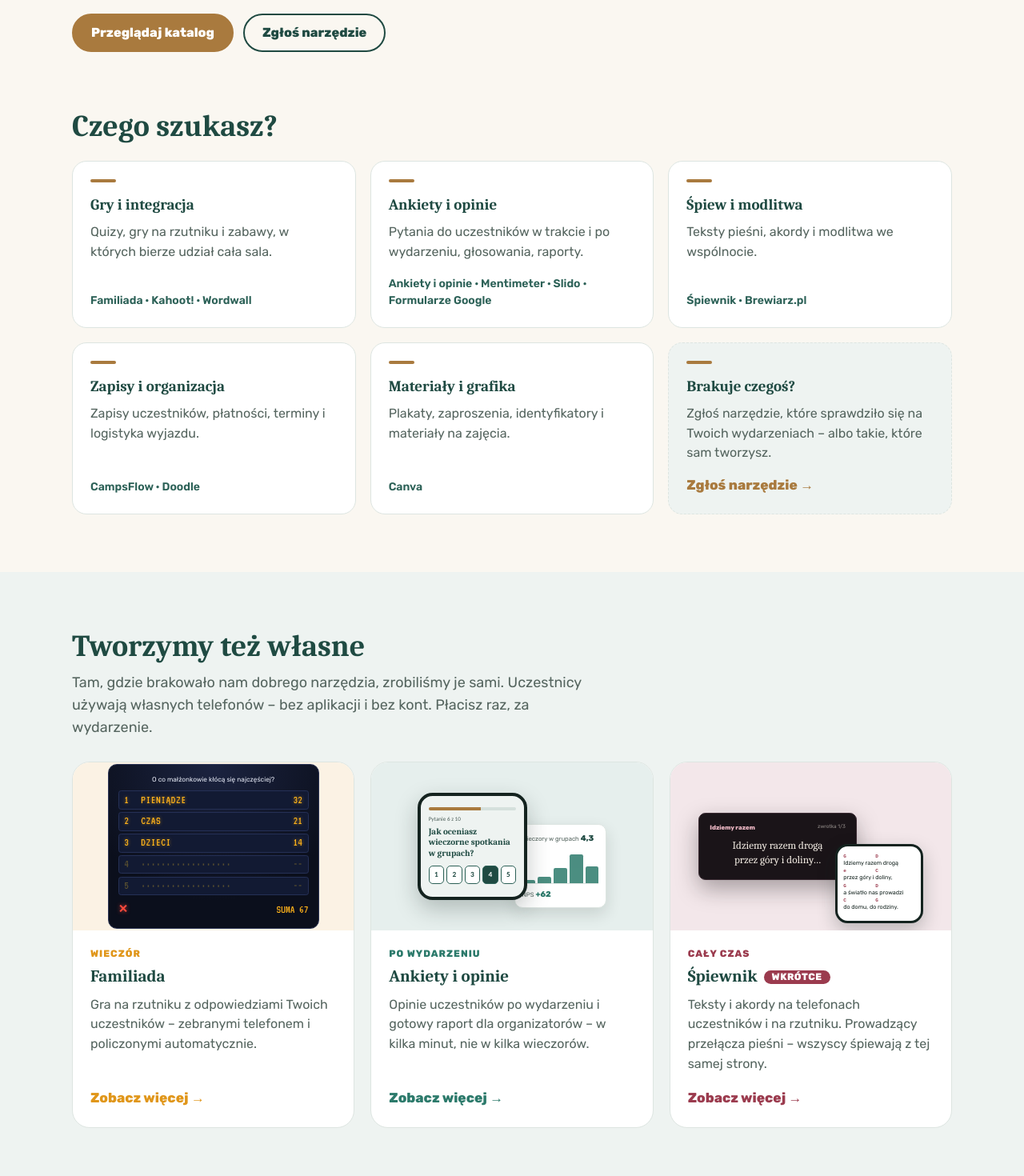
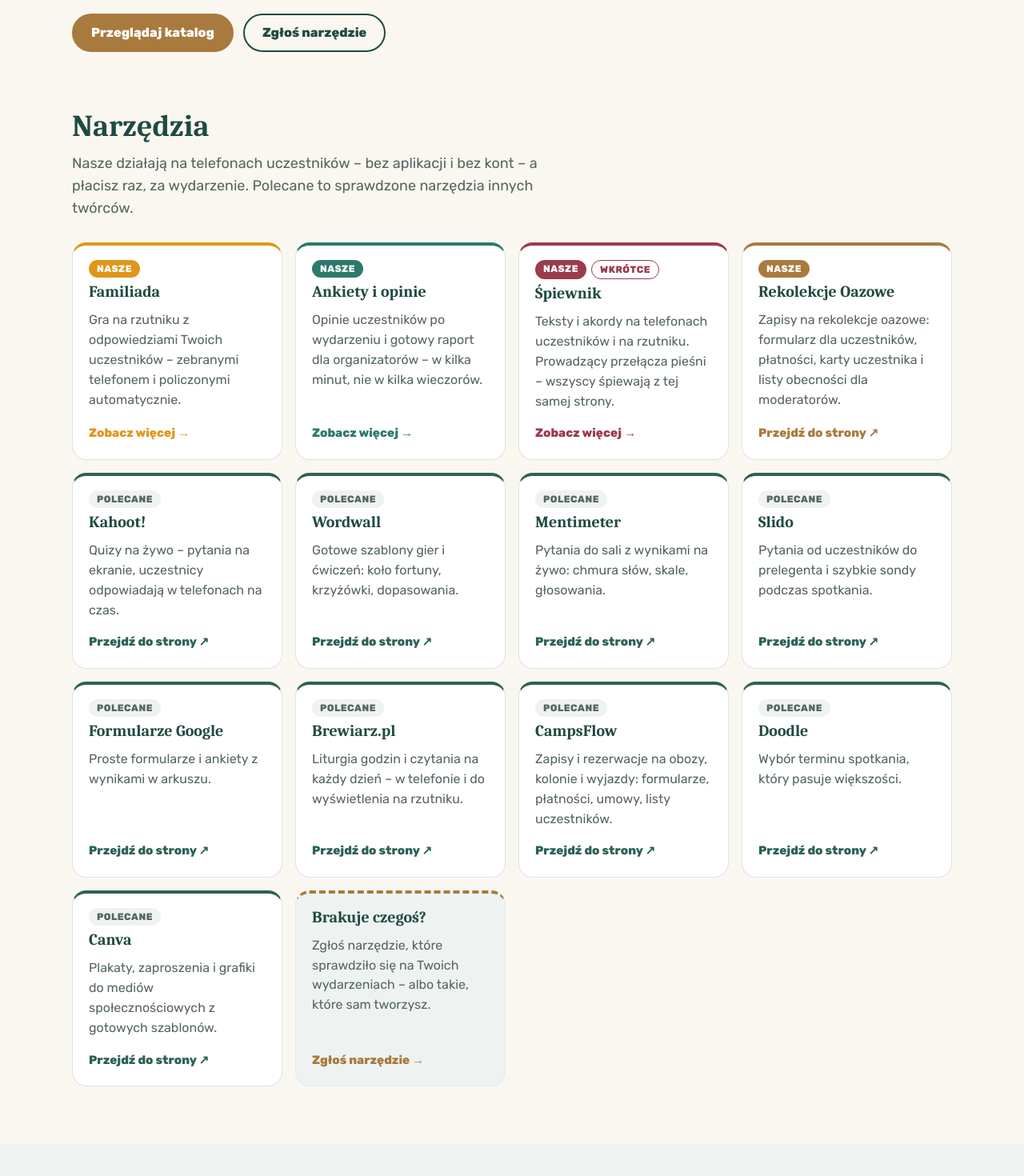
Before and after one commit to radzisz/familiada, a Next.js app: page / in a window 1280 px wide. Shown: the part 440-1910 px from the top of the page at 80% size. Built offline with nearby package versions, Linux system fonts and the light colour scheme.

Commit message:
Animatornia catalog: flat list instead of categories, add Rekolekcje Oazowe as our tool
Co-Authored-By: Claude Opus 5.5 <noreply@anthropic.com>

```diff
--- a/src/app/(site)/narzedzia/page.tsx
+++ b/src/app/(site)/narzedzia/page.tsx
@@ -8,7 +8,7 @@ import { pageMetadata } from "@/lib/siteMetadata";
 export const metadata: Metadata = pageMetadata(
   "/narzedzia",
   `Katalog narzędzi – ${PLATFORM.name}`,
-  "Sprawdzone narzędzia dla prowadzących wydarzenia: gry i quizy, ankiety, śpiewniki, zapisy na wyjazdy i materiały.",
+  "Sprawdzone narzędzia dla prowadzących wydarzenia: gry i quizy, ankiety, śpiewniki, zapisy na wyjazdy – nasze i polecane.",
 );
 
 export default function CatalogPage() {
--- a/src/app/(site)/opengraph-image.tsx
+++ b/src/app/(site)/opengraph-image.tsx
@@ -1,5 +1,5 @@
 import { ImageResponse } from "next/og";
-import { CATEGORIES, PLATFORM } from "@/lib/site";
+import { PLATFORM, TOOLS } from "@/lib/site";
 
 export const alt = `${PLATFORM.name} – ${PLATFORM.tagline}`;
 export const size = { width: 1200, height: 630 };
@@ -13,8 +13,8 @@ export default function OpengraphImage() {
         <div style={{ fontSize: 92, fontWeight: 700 }}>{PLATFORM.name}</div>
         <div style={{ fontSize: 40, marginTop: 20, color: "#55655f", maxWidth: 900 }}>{PLATFORM.tagline}</div>
         <div style={{ display: "flex", flexWrap: "wrap", gap: 16, marginTop: 56 }}>
-          {CATEGORIES.map((c) => (
-            <div key={c.slug} style={{ padding: "10px 24px", borderRadius: 999, background: "#1F4A42", color: "#fff", fontSize: 28, fontWeight: 700 }}>{c.name}</div>
+          {TOOLS.map((t) => (
+            <div key={t.slug} style={{ padding: "12px 28px", borderRadius: 999, background: t.accent, color: "#fff", fontSize: 30, fontWeight: 700 }}>{t.name}</div>
           ))}
         </div>
       </div>
--- a/src/app/(site)/page.tsx
+++ b/src/app/(site)/page.tsx
@@ -1,8 +1,8 @@
 import type { Metadata } from "next";
 import Link from "next/link";
-import { CategoryTiles } from "@/components/site/Catalog";
-import { ContactSection, ToolCard } from "@/components/site/ToolPage";
-import { CATALOG, PLATFORM, TOOLS } from "@/lib/site";
+import { Catalog } from "@/components/site/Catalog";
+import { ContactSection } from "@/components/site/ToolPage";
+import { CATALOG, PLATFORM } from "@/lib/site";
 import { pageMetadata } from "@/lib/siteMetadata";
 
 export const metadata: Metadata = pageMetadata(
@@ -31,37 +31,28 @@ export default function HomePage() {
           <p className="st-eyebrow">{PLATFORM.name}</p>
           <h1>Katalog narzędzi<br />dla prowadzących wydarzenia</h1>
           <p className="st-lead">
-            Gry na rzutniku, ankiety, śpiewniki, zapisy na wyjazdy, materiały. Zbieramy narzędzia, które sprawdzają się
+            Gry na rzutniku, ankiety, śpiewniki, zapisy na wyjazdy. Zbieramy narzędzia, które sprawdzają się
             na rekolekcjach, obozach i spotkaniach – część tworzymy sami, resztę polecamy. Już {CATALOG.length} w katalogu.
           </p>
           <div className="st-actions">
-            <Link className="st-btn primary" href="/narzedzia">Przeglądaj katalog</Link>
+            <Link className="st-btn primary" href="#narzedzia">Przeglądaj katalog</Link>
             <Link className="st-btn ghost" href="/wspolpraca#zglos">Zgłoś narzędzie</Link>
           </div>
         </div>
       </section>
 
-      <section className="st-section st-section-tight">
+      <section className="st-section st-section-tight" id="narzedzia">
         <div className="st-wrap">
-          <h2>Czego szukasz?</h2>
-          <CategoryTiles />
+          <h2>Narzędzia</h2>
+          <p className="st-sub">
+            Nasze działają na telefonach uczestników – bez aplikacji i bez kont – a płacisz raz, za wydarzenie.
+            Polecane to sprawdzone narzędzia innych twórców.
+          </p>
+          <Catalog />
         </div>
       </section>
 
-      <section className="st-section alt" id="nasze">
-        <div className="st-wrap">
-          <h2>Tworzymy też własne</h2>
-          <p className="st-sub">
-            Tam, gdzie brakowało nam dobrego narzędzia, zrobiliśmy je sami. Uczestnicy używają własnych telefonów –
-            bez aplikacji i bez kont. Płacisz raz, za wydarzenie.
-          </p>
-          <div className="st-tools">
-            {TOOLS.map((t) => <ToolCard key={t.slug} slug={t.slug} />)}
-          </div>
-        </div>
-      </section>
-
-      <section className="st-section">
+      <section className="st-section alt">
         <div className="st-wrap">
           <h2>Dla kogo</h2>
           <div className="st-grid four">
--- a/src/components/site/Catalog.tsx
+++ b/src/components/site/Catalog.tsx
@@ -1,38 +1,12 @@
 import Link from "next/link";
-import { CATEGORIES, catalogByCategory, toolBySlug, type CatalogEntry } from "@/lib/site";
+import { CATALOG, toolBySlug, type CatalogEntry } from "@/lib/site";
 
-/** Katalog narzędzi: sekcja na kategorię, nasze narzędzia pierwsze w każdej z nich. */
+/** Katalog narzędzi: nasze pierwsze, potem polecane, na końcu zaproszenie do zgłoszenia własnego. */
 export function Catalog() {
   return (
-    <div className="st-catalog">
-      <nav className="st-chips" aria-label="Kategorie">
-        {CATEGORIES.map((c) => <a key={c.slug} href={`#${c.slug}`}>{c.name}</a>)}
-      </nav>
-      {CATEGORIES.map((c) => (
-        <section key={c.slug} id={c.slug} className="st-cat">
-          <h2>{c.name}</h2>
-          <p className="st-sub">{c.text}</p>
-          <div className="st-entries">
-            {catalogByCategory(c.slug).map((e) => <CatalogCard key={e.name} entry={e} />)}
-          </div>
-        </section>
-      ))}
-    </div>
-  );
-}
-
-/** Kategorie jako kafelki – wejście do katalogu ze strony głównej. */
-export function CategoryTiles() {
-  return (
-    <div className="st-grid three st-cat-tiles">
-      {CATEGORIES.map((c) => (
-        <Link key={c.slug} href={`/narzedzia#${c.slug}`} className="st-card st-cat-tile">
-          <h3>{c.name}</h3>
-          <p>{c.text}</p>
-          <span className="st-cat-names">{catalogByCategory(c.slug).map((e) => e.name).join(" · ")}</span>
-        </Link>
-      ))}
-      <Link href="/wspolpraca" className="st-card st-cat-tile st-cat-add">
+    <div className="st-entries">
+      {CATALOG.map((e) => <CatalogCard key={e.name} entry={e} />)}
+      <Link href="/wspolpraca#zglos" className="st-entry st-entry-add">
         <h3>Brakuje czegoś?</h3>
         <p>Zgłoś narzędzie, które sprawdziło się na Twoich wydarzeniach – albo takie, które sam tworzysz.</p>
         <span className="st-more">Zgłoś narzędzie →</span>
@@ -46,7 +20,7 @@ function CatalogCard({ entry: e }: { entry: CatalogEntry }) {
   const body = (
     <>
       <p className="st-entry-kind">
-        {ours ? <span className="st-badge ours">Animatornia</span> : <span className="st-badge">Polecane</span>}
+        {ours || e.own ? <span className="st-badge ours">Nasze</span> : <span className="st-badge">Polecane</span>}
         {ours?.soon && <span className="st-badge soon">wkrótce</span>}
       </p>
       <h3>{e.name}</h3>
@@ -61,5 +35,7 @@ function CatalogCard({ entry: e }: { entry: CatalogEntry }) {
       </Link>
     );
   }
-  return <a href={e.url} className="st-entry" target="_blank" rel="noopener noreferrer">{body}</a>;
+  return (
+    <a href={e.url} className={`st-entry${e.own ? " own" : ""}`} target="_blank" rel="noopener noreferrer">{body}</a>
+  );
 }
--- a/src/components/site/site.css
+++ b/src/components/site/site.css
@@ -193,11 +193,6 @@
 .st-section-tight { padding-top: 32px; }
 .st-catalog-section { padding-top: 8px; }
 
-.st-chips { position: sticky; top: 64px; z-index: 5; display: flex; gap: 8px; overflow-x: auto; padding: 12px 0; margin-bottom: 8px; background: var(--st-bg); white-space: nowrap; }
-.st-chips a { padding: 8px 16px; border-radius: 999px; border: 1px solid var(--st-line); background: var(--st-card); font-weight: 600; color: var(--st-green); text-decoration: none; font-size: 15px; }
-.st-chips a:hover { border-color: var(--st-green); }
-.st-cat { padding: 36px 0 12px; scroll-margin-top: 130px; }
-.st-cat .st-sub { margin-bottom: 18px !important; }
 .st-entries { display: grid; grid-template-columns: repeat(auto-fill, minmax(260px, 1fr)); gap: 16px; }
 .st-entry { display: flex; flex-direction: column; gap: 6px; background: var(--st-card); border: 1px solid var(--st-line); border-top: 4px solid var(--st-accent); border-radius: 18px; padding: 18px 20px 20px; text-decoration: none; transition: transform .15s ease, box-shadow .15s ease; }
 .st-entry:hover { transform: translateY(-2px); box-shadow: 0 12px 28px rgba(20, 35, 31, .1); }
@@ -205,18 +200,13 @@
 .st-entry p { color: var(--st-muted); font-size: 16px; }
 .st-entry .st-more { font-size: 15px; }
 .st-entry:not([href^="/"]) { --st-accent: var(--st-green-2); }
+.st-entry.own { --st-accent: var(--st-gold); }
 .st-entry-kind { display: flex; gap: 6px; }
 .st-badge { display: inline-block; padding: 2px 10px; border-radius: 999px; background: var(--st-alt); color: var(--st-muted); font-size: 12px; font-weight: 700; letter-spacing: .5px; text-transform: uppercase; }
 .st-badge.ours { background: var(--st-accent); color: #fff; }
 .st-badge.soon { background: transparent; border: 1px solid var(--st-accent); color: var(--st-accent); }
 
-.st-cat-tiles { margin-top: 20px; }
-.st-cat-tile { display: flex; flex-direction: column; gap: 4px; text-decoration: none; transition: transform .15s ease, box-shadow .15s ease; }
-.st-cat-tile:hover { transform: translateY(-2px); box-shadow: 0 12px 28px rgba(20, 35, 31, .1); }
-.st-cat-names { margin-top: auto; padding-top: 12px; font-size: 14px; font-weight: 600; color: var(--st-green-2); }
-.st-cat-add { background: var(--st-alt); border-style: dashed; }
-@media (max-width: 960px) { .st-grid.three.st-cat-tiles { grid-template-columns: repeat(2, 1fr); } }
-@media (max-width: 760px) { .st-grid.three.st-cat-tiles { grid-template-columns: 1fr; } .st-chips { top: 96px; } .st-cat { scroll-margin-top: 160px; } }
+.st-entry-add { background: var(--st-alt); border-style: dashed; border-top-style: dashed; }
 
 /* Współpraca */
 .st-radio { display: flex; flex-wrap: wrap; gap: 8px 20px; font-weight: 600; color: var(--st-green); }
--- a/src/lib/contact.ts
+++ b/src/lib/contact.ts
@@ -53,7 +53,6 @@ export function topicLabel(value: string): string {
 export interface ToolSubmission {
   toolName: string;
   url: string;
-  category: string;
   /** Autor zgłasza własne narzędzie albo poleca cudze. */
   own: boolean;
   description: string;
@@ -68,7 +67,6 @@ export function toolSubmissionMessage(t: ToolSubmission): string {
   const lines = [
     `Narzędzie: ${t.toolName.trim()}`,
     t.url.trim() && `Adres: ${t.url.trim()}`,
-    t.category && `Kategoria: ${t.category}`,
     t.own ? "Zgłasza autor narzędzia" : "Polecenie cudzego narzędzia",
     t.description.trim() && `\n${t.description.trim()}`,
   ];
--- a/src/lib/site.ts
+++ b/src/lib/site.ts
@@ -133,48 +133,31 @@ export function toolBySlug(slug: ToolSlug): Tool {
   return tool;
 }
 
-/**
- * Katalog narzędzi: nasze (landing w Animatorni) i polecane cudze (link na zewnątrz).
- * Kolejność kategorii = kolejność sekcji na `/narzedzia`.
- */
-export const CATEGORIES = [
-  { slug: "gry", name: "Gry i integracja", text: "Quizy, gry na rzutniku i zabawy, w których bierze udział cała sala." },
-  { slug: "opinie", name: "Ankiety i opinie", text: "Pytania do uczestników w trakcie i po wydarzeniu, głosowania, raporty." },
-  { slug: "spiew", name: "Śpiew i modlitwa", text: "Teksty pieśni, akordy i modlitwa we wspólnocie." },
-  { slug: "organizacja", name: "Zapisy i organizacja", text: "Zapisy uczestników, płatności, terminy i logistyka wyjazdu." },
-  { slug: "materialy", name: "Materiały i grafika", text: "Plakaty, zaproszenia, identyfikatory i materiały na zajęcia." },
-] as const;
-
-export type CategorySlug = (typeof CATEGORIES)[number]["slug"];
-
+/** Katalog narzędzi: nasze (landing w Animatorni) i polecane cudze (link na zewnątrz). Kolejność = kolejność na stronie. */
 export interface CatalogEntry {
   name: string;
-  category: CategorySlug;
   short: string;
   /** Nasze narzędzie – prowadzi na jego landing. */
   tool?: ToolSlug;
-  /** Polecane narzędzie spoza Animatorni. */
+  /** Strona narzędzia spoza Animatorni. */
   url?: string;
+  /** Nasze narzędzie z własną stroną (bez landingu w Animatorni). */
+  own?: boolean;
 }
 
 export const CATALOG: CatalogEntry[] = [
-  ...TOOLS.map((t): CatalogEntry => ({
-    name: t.name,
-    short: t.short,
-    tool: t.slug,
-    category: ({ familiada: "gry", ankiety: "opinie", spiewnik: "spiew" } as const)[t.slug],
-  })),
-  { name: "Kahoot!", category: "gry", url: "https://kahoot.com", short: "Quizy na żywo – pytania na ekranie, uczestnicy odpowiadają w telefonach na czas." },
-  { name: "Wordwall", category: "gry", url: "https://wordwall.net/pl", short: "Gotowe szablony gier i ćwiczeń: koło fortuny, krzyżówki, dopasowania." },
-  { name: "Mentimeter", category: "opinie", url: "https://www.mentimeter.com", short: "Pytania do sali z wynikami na żywo: chmura słów, skale, głosowania." },
-  { name: "Slido", category: "opinie", url: "https://www.slido.com", short: "Pytania od uczestników do prelegenta i szybkie sondy podczas spotkania." },
-  { name: "Formularze Google", category: "opinie", url: "https://www.google.com/forms/about/", short: "Proste formularze i ankiety z wynikami w arkuszu." },
-  { name: "Brewiarz.pl", category: "spiew", url: "https://brewiarz.pl", short: "Liturgia godzin i czytania na każdy dzień – w telefonie i do wyświetlenia na rzutniku." },
-  { name: "CampsFlow", category: "organizacja", url: "https://campsflow.pl", short: "Zapisy i rezerwacje na obozy, kolonie i wyjazdy: formularze, płatności, umowy, listy uczestników." },
-  { name: "Doodle", category: "organizacja", url: "https://doodle.com", short: "Wybór terminu spotkania, który pasuje większości." },
-  { name: "Canva", category: "materialy", url: "https://www.canva.com", short: "Plakaty, zaproszenia i grafiki do mediów społecznościowych z gotowych szablonów." },
+  ...TOOLS.map((t): CatalogEntry => ({ name: t.name, short: t.short, tool: t.slug })),
+  {
+    name: "Rekolekcje Oazowe", url: "https://rekolekcje.oazowe.pl", own: true,
+    short: "Zapisy na rekolekcje oazowe: formularz dla uczestników, płatności, karty uczestnika i listy obecności dla moderatorów.",
+  },
+  { name: "Kahoot!", url: "https://kahoot.com", short: "Quizy na żywo – pytania na ekranie, uczestnicy odpowiadają w telefonach na czas." },
+  { name: "Wordwall", url: "https://wordwall.net/pl", short: "Gotowe szablony gier i ćwiczeń: koło fortuny, krzyżówki, dopasowania." },
+  { name: "Mentimeter", url: "https://www.mentimeter.com", short: "Pytania do sali z wynikami na żywo: chmura słów, skale, głosowania." },
+  { name: "Slido", url: "https://www.slido.com", short: "Pytania od uczestników do prelegenta i szybkie sondy podczas spotkania." },
+  { name: "Formularze Google", url: "https://www.google.com/forms/about/", short: "Proste formularze i ankiety z wynikami w arkuszu." },
+  { name: "Brewiarz.pl", url: "https://brewiarz.pl", short: "Liturgia godzin i czytania na każdy dzień – w telefonie i do wyświetlenia na rzutniku." },
+  { name: "CampsFlow", url: "https://campsflow.pl", short: "Zapisy i rezerwacje na obozy, kolonie i wyjazdy: formularze, płatności, umowy, listy uczestników." },
+  { name: "Doodle", url: "https://doodle.com", short: "Wybór terminu spotkania, który pasuje większości." },
+  { name: "Canva", url: "https://www.canva.com", short: "Plakaty, zaproszenia i grafiki do mediów społecznościowych z gotowych szablonów." },
 ];
-
-export function catalogByCategory(slug: CategorySlug): CatalogEntry[] {
-  return CATALOG.filter((e) => e.category === slug);
-}
```
Also changed, not shown: src/components/site/ToolSubmissionForm.tsx (+1 -10 lines), 1 other file (tests, documents, lock files or other folders).
